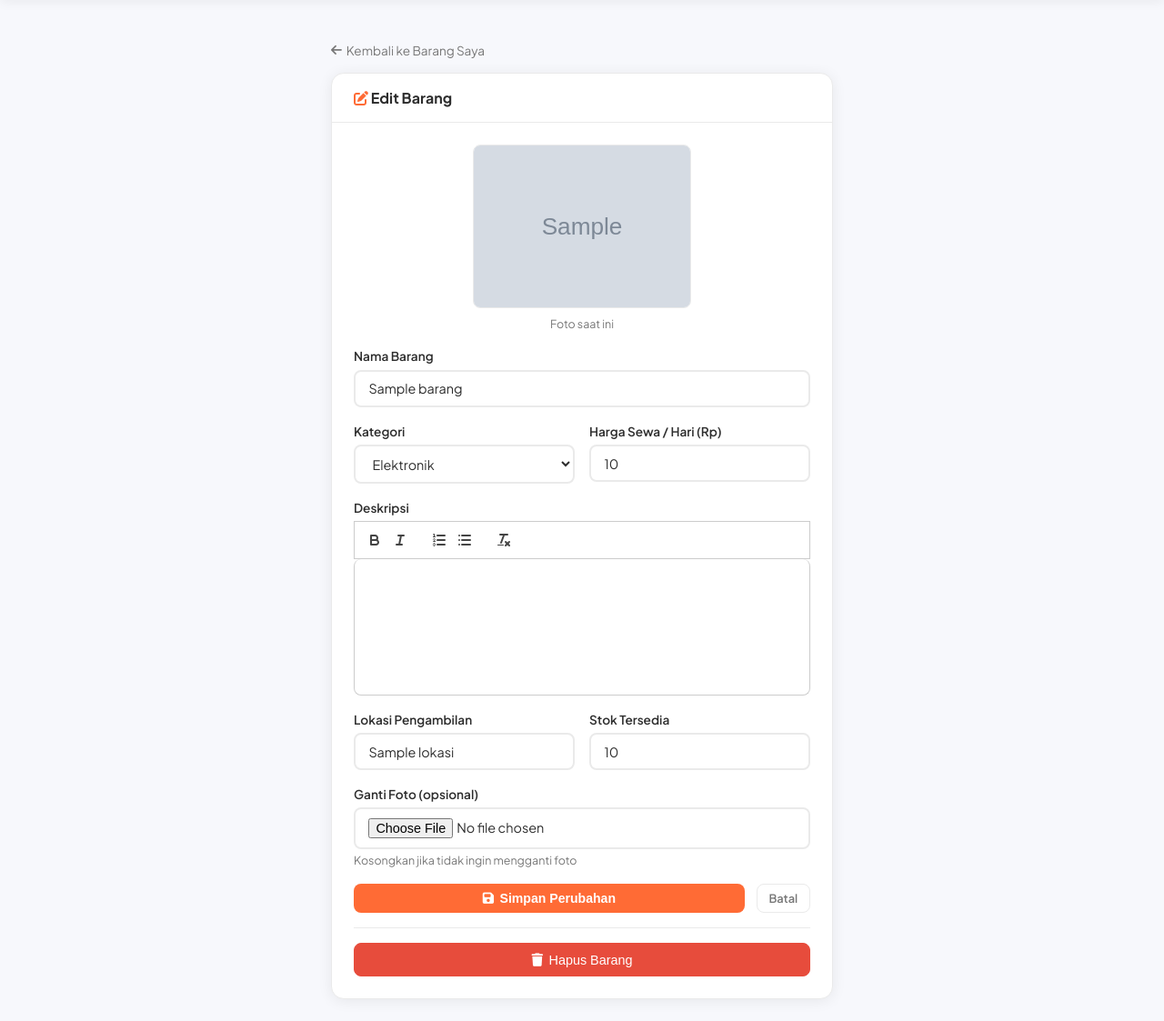
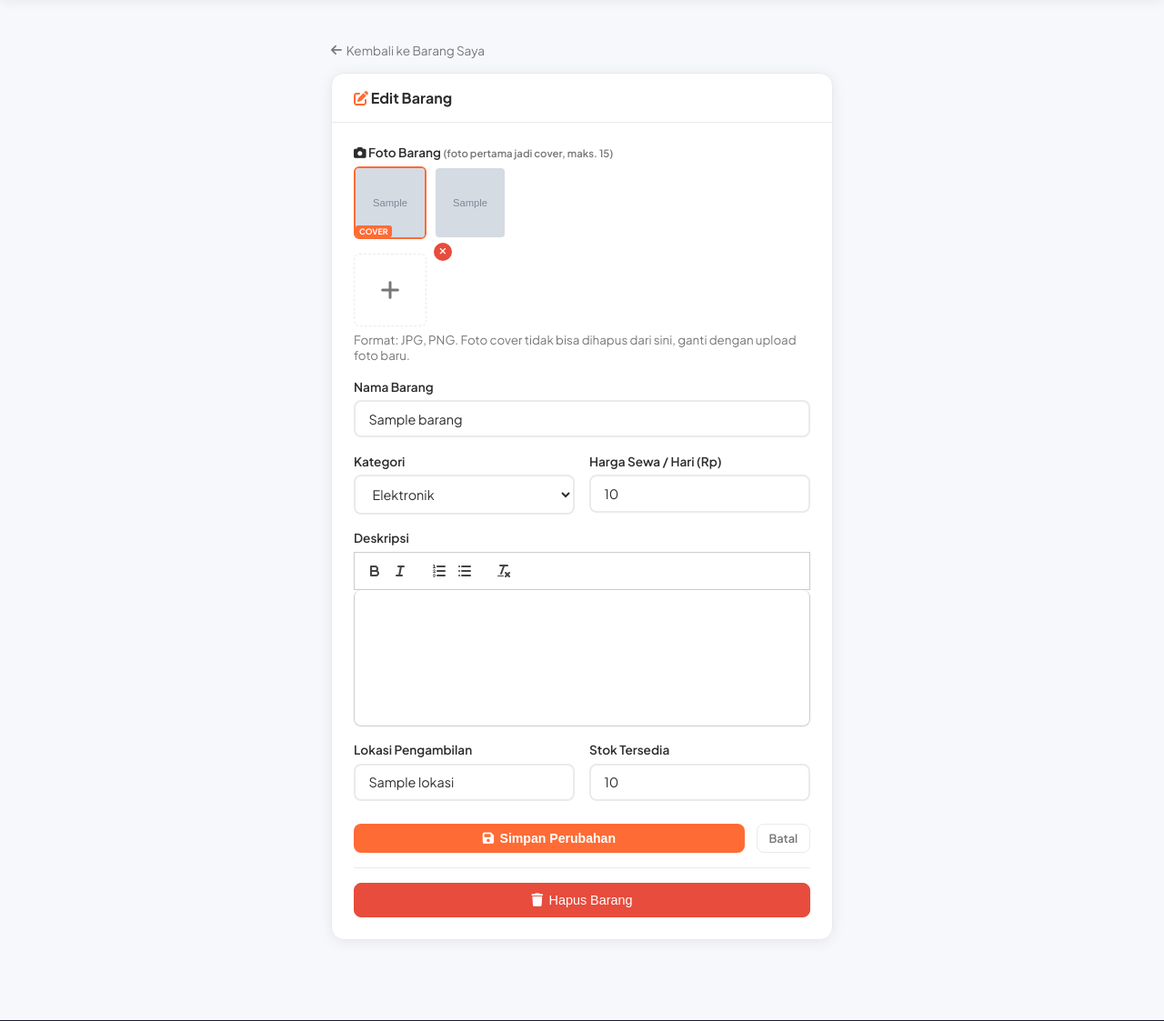
Before and after one commit to Faitz761/pnjemin_v2, a Flask app: template templates/edit_barang.html in a window 1280 px wide. Shown: the part 62-1185 px from the top of the page at 91% size. Run offline with Flask 3, Linux system fonts and the light colour scheme; the template is opened without the code that fills it: most values are stand-ins (such as "Sample title", 1, 10 or a date in 2020); grey boxes marked "Sample" are stand-in pictures; a map, chart or similar area stays blank; some libraries are stand-ins or nearby versions.

Commit message:
first commit

```diff
--- a/templates/edit_barang.html
+++ b/templates/edit_barang.html
@@ -8,19 +8,45 @@
     <div class="card">
         <div class="card-header"><i class="fas fa-edit" style="color:var(--primary)"></i> Edit Barang</div>
         <div class="card-body">
-            {% if barang.foto %}
-            <div style="margin-bottom:1.2rem;text-align:center">
-                <img src="{{ barang.foto | foto_src }}"
-                     style="max-height:180px;border-radius:var(--radius-sm);object-fit:cover;border:1px solid var(--border)">
-                <div style="font-size:0.78rem;color:var(--text-muted);margin-top:0.3rem">Foto saat ini</div>
-            </div>
-            {% endif %}
             <form method="post" enctype="multipart/form-data">
                 <div class="form-group">
+                    <label><i class="fas fa-camera"></i> Foto Barang <small style="color:var(--text-muted)">(foto pertama jadi cover, maks. 15)</small></label>
+                    <div id="foto-list" style="display:flex;flex-wrap:wrap;gap:0.5rem;margin-bottom:0.5rem">
+                        {% if barang.foto %}
+                        <div style="position:relative;width:80px;height:80px;flex-shrink:0" id="cover-existing">
+                            <img src="{{ barang.foto | foto_src }}" style="width:80px;height:80px;object-fit:cover;border-radius:6px;border:2px solid var(--primary)">
+                            <div style="position:absolute;bottom:2px;left:2px;background:var(--primary);color:white;font-size:0.55rem;padding:1px 4px;border-radius:3px;font-weight:700">COVER</div>
+                        </div>
+                        {% endif %}
+                        {% if barang_fotos %}
+                        {% for f in barang_fotos %}
+                        <div style="position:relative;width:80px;height:80px;flex-shrink:0">
+                            <img src="{{ f.url | foto_src }}" style="width:80px;height:80px;object-fit:cover;border-radius:6px;border:2px solid transparent">
+                            <form method="post" action="{{ url_for('hapus_foto_barang', id_foto=f.id) }}"
+                                  onsubmit="return confirm('Hapus foto ini?')"
+                                  style="position:absolute;top:2px;left:2px;margin:0">
+                                <button type="submit" style="background:#e74c3c;border:none;color:white;border-radius:50%;width:20px;height:20px;cursor:pointer;font-size:0.65rem;display:flex;align-items:center;justify-content:center;padding:0">
+                                    <i class="fas fa-times"></i>
+                                </button>
+                            </form>
+                        </div>
+                        {% endfor %}
+                        {% endif %}
+                    </div>
+                    <div id="new-foto-list" style="display:flex;flex-wrap:wrap;gap:0.5rem;margin-bottom:0.5rem"></div>
+                    <div id="add-btn-wrap">
+                        <button type="button" onclick="document.getElementById('foto-input-multi').click()"
+                            style="width:80px;height:80px;border:1px dashed var(--border);border-radius:6px;display:flex;align-items:center;justify-content:center;cursor:pointer;color:var(--text-muted);font-size:1.5rem;flex-shrink:0;background:transparent">
+                            <i class="fas fa-plus"></i>
+                        </button>
+                    </div>
+                    <input type="file" id="foto-input-multi" accept="image/*" style="display:none" onchange="tambahFoto(this)">
+                    <small style="display:block;margin-top:0.4rem;color:var(--text-muted)">Format: JPG, PNG. Foto cover tidak bisa dihapus dari sini, ganti dengan upload foto baru.</small>
+                    <div id="foto-inputs"></div>
+                </div>
+                <div class="form-group">
                     <label>Nama Barang</label>
-                    <input type="text" name="nama_barang" class="form-control"
-                           value="{{ barang.nama_barang }}"
-                           placeholder="Contoh: Tenda Camping Coleman 4 Orang" required>
+                    <input type="text" name="nama_barang" class="form-control" value="{{ barang.nama_barang }}" placeholder="Contoh: Tenda Camping Coleman 4 Orang" required>
                 </div>
                 <div style="display:grid;grid-template-columns:1fr 1fr;gap:1rem">
                     <div class="form-group">
@@ -33,33 +59,23 @@
                     </div>
                     <div class="form-group">
                         <label>Harga Sewa / Hari (Rp)</label>
-                        <input type="number" name="harga_sewa" class="form-control"
-                               value="{{ barang.harga_sewa|int }}"
-                               placeholder="Contoh: 75000" min="1000" required>
+                        <input type="number" name="harga_sewa" class="form-control" value="{{ barang.harga_sewa|int }}" placeholder="Contoh: 75000" min="1000" required>
                     </div>
                 </div>
                 <div class="form-group">
                     <label>Deskripsi</label>
                     <div id="quill-editor" style="height:150px;background:white;border-radius:var(--radius-sm)"></div>
-                        <input type="hidden" name="deskripsi" id="deskripsi-input">
+                    <input type="hidden" name="deskripsi" id="deskripsi-input">
                 </div>
                 <div style="display:grid;grid-template-columns:1fr 1fr;gap:1rem">
                     <div class="form-group">
                         <label>Lokasi Pengambilan</label>
-                        <input type="text" name="lokasi" class="form-control"
-                               value="{{ barang.lokasi or '' }}"
-                               placeholder="Contoh: Jakarta Selatan, Mampang">
+                        <input type="text" name="lokasi" class="form-control" value="{{ barang.lokasi or '' }}" placeholder="Contoh: Jakarta Selatan, Mampang">
                     </div>
                     <div class="form-group">
                         <label>Stok Tersedia</label>
-                        <input type="number" name="stok" class="form-control"
-                               value="{{ barang.stok }}" min="0" max="99" required>
+                        <input type="number" name="stok" class="form-control" value="{{ barang.stok }}" min="0" max="99" required>
                     </div>
-                </div>
-                <div class="form-group">
-                    <label>Ganti Foto (opsional)</label>
-                    <input type="file" name="foto" class="form-control" accept="image/*">
-                    <small style="color:var(--text-muted);font-size:0.78rem">Kosongkan jika tidak ingin mengganti foto</small>
                 </div>
                 <div style="display:flex;gap:0.8rem;margin-top:0.5rem">
                     <button type="submit" class="btn btn-primary" style="flex:1;justify-content:center">
@@ -70,7 +86,6 @@
                     </a>
                 </div>
             </form>
-
             <div style="margin-top:1rem;border-top:1px solid var(--border);padding-top:1rem">
                 <form method="post" action="{{ url_for('hapus_barang', id_barang=barang.id) }}"
                       onsubmit="return confirm('Yakin ingin menghapus barang ini? Tindakan ini tidak bisa dibatalkan.')">
@@ -99,10 +114,58 @@ var quill = new Quill('#quill-editor', {
         ]
     }
 });
-// Load isi deskripsi yang sudah ada
 quill.root.innerHTML = {{ barang.deskripsi | tojson }};
 document.querySelector('form').addEventListener('submit', function() {
     document.getElementById('deskripsi-input').value = quill.root.innerHTML;
 });
 </script>
+
+<script>
+let fotoFiles = [];
+const existingCount = {{ (barang_fotos|length if barang_fotos else 0) + (1 if barang.foto else 0) }};
+
+function tambahFoto(input) {
+    const files = Array.from(input.files);
+    files.forEach(file => {
+        if (fotoFiles.length + existingCount >= 15) return;
+        fotoFiles.push(file);
+    });
+    renderNewFotos();
+    input.value = '';
+}
+
+function hapusFotoBaru(index) {
+    fotoFiles.splice(index, 1);
+    renderNewFotos();
+}
+
+function renderNewFotos() {
+    const list = document.getElementById('new-foto-list');
+    list.innerHTML = '';
+    fotoFiles.forEach((file, i) => {
+        const reader = new FileReader();
+        reader.onload = e => {
+            const div = document.createElement('div');
+            div.style.cssText = 'position:relative;width:80px;height:80px;flex-shrink:0';
+            div.innerHTML = `<img src="${e.target.result}" style="width:80px;height:80px;object-fit:cover;border-radius:6px;border:2px solid transparent">
+                <button type="button" onclick="hapusFotoBaru(${i})"
+                    style="position:absolute;top:2px;left:2px;background:#e74c3c;border:none;color:white;border-radius:50%;width:20px;height:20px;cursor:pointer;font-size:0.65rem;display:flex;align-items:center;justify-content:center;padding:0">
+                    <i class="fas fa-times"></i></button>`;
+            list.appendChild(div);
+        };
+        reader.readAsDataURL(file);
+    });
+
+    const container = document.getElementById('foto-inputs');
+    container.innerHTML = '';
+    if (fotoFiles.length > 0) {
+        const dt = new DataTransfer();
+        fotoFiles.forEach(f => dt.items.add(f));
+        const inp = document.createElement('input');
+        inp.type = 'file'; inp.name = 'foto_tambahan'; inp.multiple = true; inp.style.display = 'none';
+        inp.files = dt.files;
+        container.appendChild(inp);
+    }
+}
+</script>
 {% endblock %}
```
